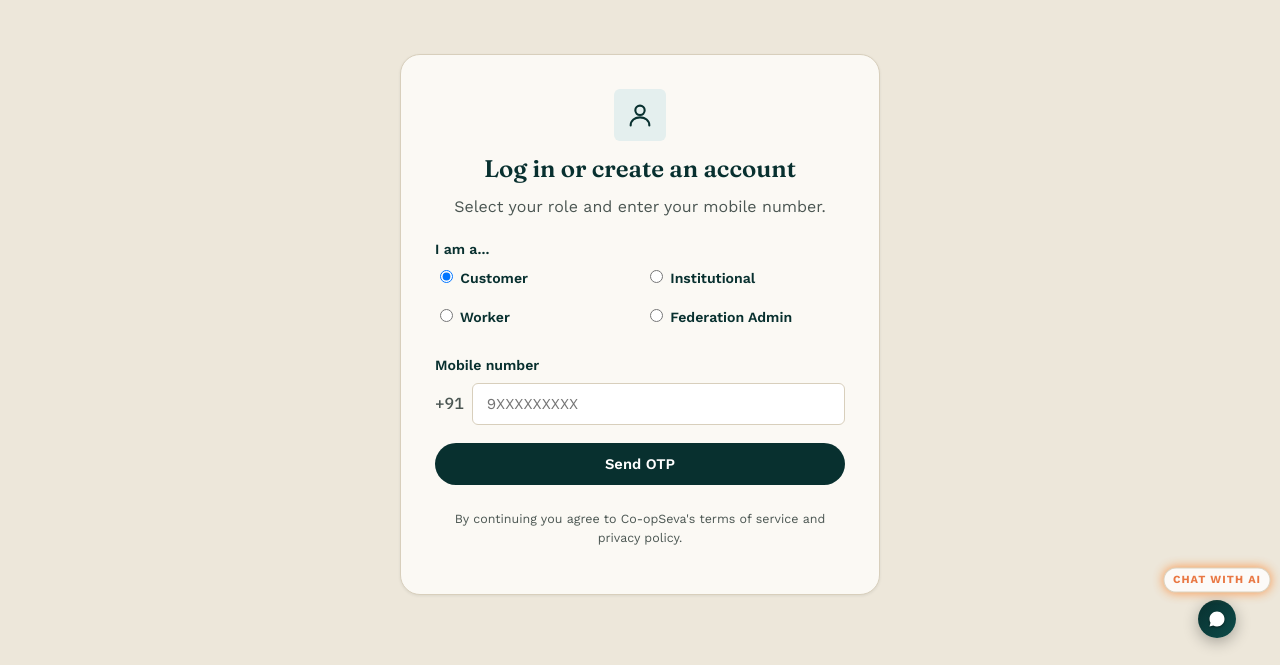
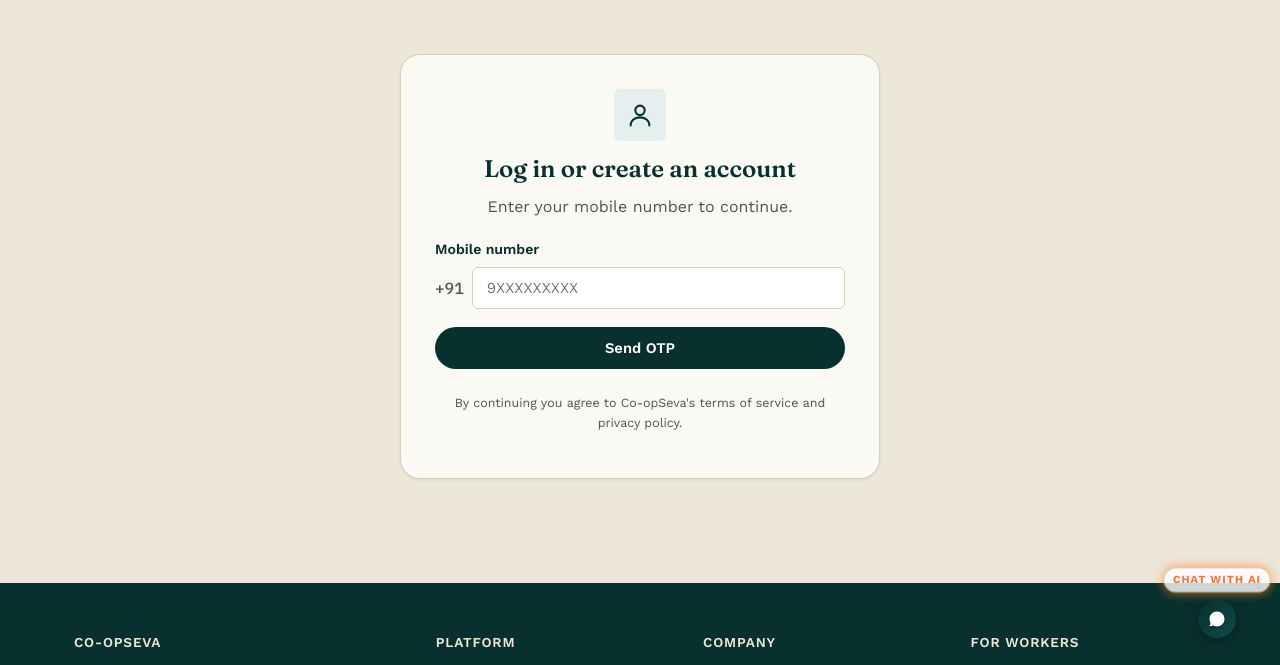
Before and after one commit to realtimecoder/cop-op, a Django app: page /accounts/login/ in a window 1280 px wide. Shown: the part 138-803 px from the top of the page. Run offline with Django 5.2, Linux system fonts and the light colour scheme.

Commit message:
login ai fixed

```diff
--- a/accounts/views.py
+++ b/accounts/views.py
@@ -44,19 +44,17 @@ def _geocode_and_save_location(user):
 
 
 def login_request(request):
-    """Step 1: select role and enter phone number, receive OTP (FR-002)."""
+    """Step 1: Enter phone number, receive OTP (FR-002)."""
     if request.user.is_authenticated:
         return redirect('core:home')
 
     if request.method == 'POST':
         form = PhoneForm(request.POST)
-        login_role = request.POST.get('login_role', 'customer')
         if form.is_valid():
             phone = form.cleaned_data['phone_number']
             otp = OTPRequest.generate(phone, purpose='login')
             request.session['otp_phone'] = phone
             request.session['otp_id'] = otp.id
-            request.session['login_role'] = login_role
             # Demo-mode: show OTP directly since no SMS gateway is configured.
             messages.info(request, _("Demo OTP for %(phone)s is %(code)s (valid 10 minutes).")
                           % {'phone': phone, 'code': otp.code})
@@ -67,11 +65,9 @@ def login_request(request):
 
 
 def verify_otp(request):
-    """Step 2: verify OTP and log in, or route to registration if new user.
-    Enforces strict checks for Federation Admin login."""
+    """Step 2: verify OTP and log in, or route to registration if new user."""
     phone = request.session.get('otp_phone')
     otp_id = request.session.get('otp_id')
-    login_role = request.session.get('login_role', 'customer')
     if not phone or not otp_id:
         return redirect('accounts:login')
 
@@ -93,46 +89,17 @@ def verify_otp(request):
                 try:
                     user = User.objects.get(phone_number=phone)
                 except User.DoesNotExist:
-                    user = None
-
-                # SPECIAL CHECK: Federation Admin
-                if login_role == 'federation':
-                    # Only allow if user exists AND is appointed as a federation head
-                    if user and user.role == User.Role.FEDERATION and getattr(user, 'managed_federation', None) is not None:
-                        pass # Authorized
-                    else:
-                        messages.error(request, _("You are not authorized as a Federation Admin. Please contact the Platform Administrator to be appointed as a Federation Head."))
-                        return redirect('accounts:login')
-
-                # Handle normal login/registration for other roles
-                if not user:
-                    # New user
+                    # New user: Default to CUSTOMER. They can change it/join society in profile.
                     user = User.objects.create(
                         phone_number=phone,
                         username=phone,
                         is_phone_verified=True,
-                        role=User.Role[login_role.upper()] if login_role.upper() in User.Role.__members__ else User.Role.CUSTOMER
+                        role=User.Role.CUSTOMER
                     )
-                else:
-                    # Existing user - verify they aren't trying to log in as a role they don't have
-                    # (except for superusers who can be anything)
-                    if not user.is_superuser:
-                        # Map login_role to User.Role
-                        role_map = {
-                            'customer': User.Role.CUSTOMER,
-                            'builder': User.Role.BUILDER,
-                            'worker': User.Role.WORKER,
-                            'federation': User.Role.FEDERATION,
-                        }
-                        expected_role = role_map.get(login_role, User.Role.CUSTOMER)
-                        if user.role != expected_role:
-                            messages.error(request, _("Your account is registered as a %s, not a %s.") % (user.get_role_display(), login_role))
-                            return redirect('accounts:login')
 
                 login(request, user)
                 del request.session['otp_phone']
                 del request.session['otp_id']
-                del request.session['login_role']
 
                 if not user.first_name:
                     response = redirect('accounts:complete_profile')
--- a/templates/accounts/login.html
+++ b/templates/accounts/login.html
@@ -8,27 +8,10 @@
       <div class="text-center mb-0" style="margin-bottom:20px;">
         <div class="category-icon" style="margin:0 auto 14px;"><svg><use href="#icon-user"/></svg></div>
         <h1 style="font-size:1.5rem;">{% trans "Log in or create an account" %}</h1>
-        <p class="muted">{% trans "Select your role and enter your mobile number." %}</p>
+        <p class="muted">{% trans "Enter your mobile number to continue." %}</p>
       </div>
       <form method="post" novalidate>
         {% csrf_token %}
-        <div class="form-group">
-          <label>{% trans "I am a..." %}</label>
-          <div class="role-selector" style="display: grid; grid-template-columns: 1fr 1fr; gap: 10px; margin-bottom: 20px;">
-            <label class="role-option">
-              <input type="radio" name="login_role" value="customer" checked> <span>{% trans "Customer" %}</span>
-            </label>
-            <label class="role-option">
-              <input type="radio" name="login_role" value="builder"> <span>{% trans "Institutional" %}</span>
-            </label>
-            <label class="role-option">
-              <input type="radio" name="login_role" value="worker"> <span>{% trans "Worker" %}</span>
-            </label>
-            <label class="role-option">
-              <input type="radio" name="login_role" value="federation"> <span>{% trans "Federation Admin" %}</span>
-            </label>
-          </div>
-        </div>
         <div class="form-group">
           <label for="{{ form.phone_number.id_for_label }}">{% trans "Mobile number" %}</label>
           <div style="display:flex;align-items:center;gap:8px;">
```
Also changed, not shown: accounts/migrations/0004_alter_user_phone_number.py.
